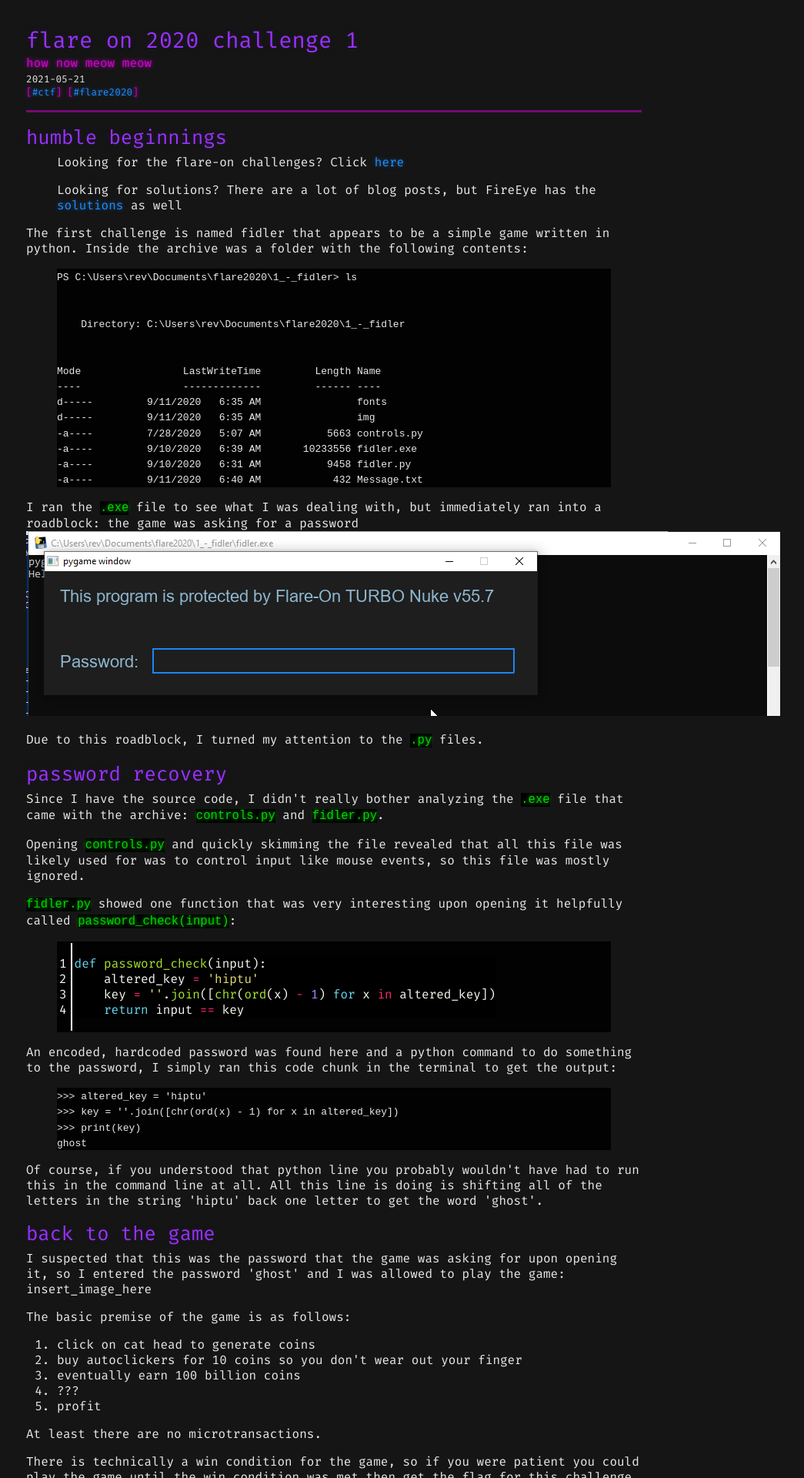
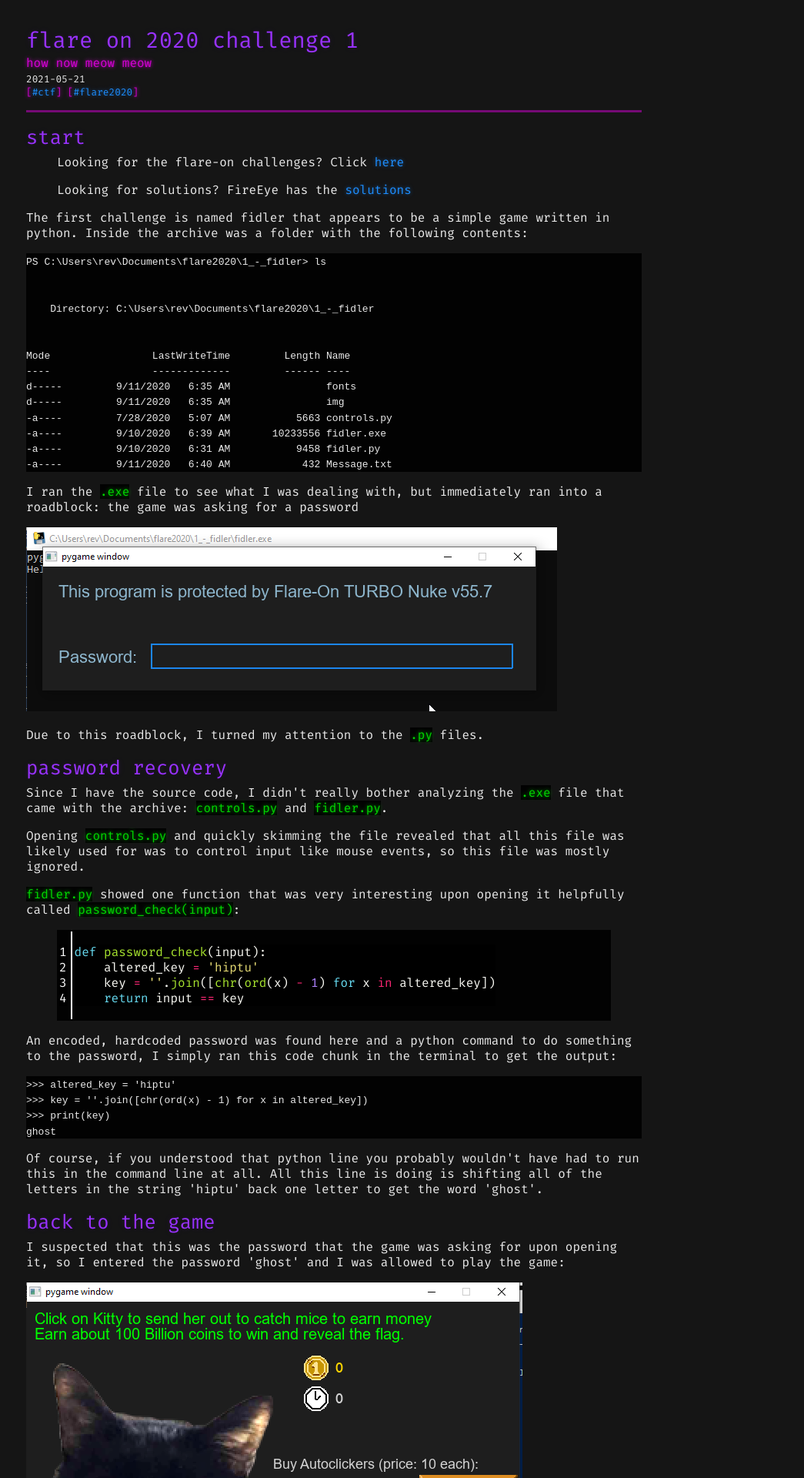
Before and after one commit to nyhilum/old-jekyll-blog, a Jekyll site: the page built from ctf/_posts/2021-05-21-flare2020c1.md, in a window 1280 px wide. Shown: the top 1920 px of the page at 77% size, without its empty margins (206-1251 px from the left). Built offline with Jekyll 4.4.1, drawn with Linux system fonts in a browser that asks for light colours; some of the changed text lies outside the part shown.

Commit message:
new post

````diff
--- a/_sass/base.scss
+++ b/_sass/base.scss
@@ -39,10 +39,10 @@
 }
 
 code.language-plaintext.highlighter-rouge {
+    font-family: $font-fam;
     color: $inline-color;
     text-shadow: $inline-shadow;
     background: $code-bg;
-    font-size: 1.2em;
 }
 
 footer {
--- a/ctf/_posts/2021-05-21-flare2020c1.md
+++ b/ctf/_posts/2021-05-21-flare2020c1.md
@@ -4,13 +4,14 @@
 slug: flare on 2020 c1
 tags: ctf flare2020
 ---
-# humble beginnings
+# start
 > Looking for the flare-on challenges? Click [here](https://flare-on.com/files/Flare-On7_Challenges.zip)
 >
-> Looking for solutions? There are a lot of blog posts, but FireEye has the [solutions](https://www.fireeye.com/blog/threat-research/2020/10/flare-on-7-challenge-solutions.html) as well
+> Looking for solutions? FireEye has the [solutions](https://www.fireeye.com/blog/threat-research/2020/10/flare-on-7-challenge-solutions.html)
 
 The first challenge is named fidler that appears to be a simple game written in python. Inside the archive was a folder with the following contents:
-{% highlight plaintext %}
+
+```
 PS C:\Users\rev\Documents\flare2020\1_-_fidler> ls
 
 
@@ -25,10 +26,11 @@
 -a----         9/10/2020   6:39 AM       10233556 fidler.exe
 -a----         9/10/2020   6:31 AM           9458 fidler.py
 -a----         9/11/2020   6:40 AM            432 Message.txt
-{% endhighlight %}
+```
 
 I ran the `.exe` file to see what I was dealing with, but immediately ran into a roadblock: the game was asking for a password
-![](../../assets/flare2020_c1_passscreen.png)
+
+![password screen](../../assets/flare2020_c1_passscreen.png)
 
 Due to this roadblock, I turned my attention to the `.py` files.
 
@@ -47,18 +49,19 @@
 {% endhighlight %}
 
 An encoded, hardcoded password was found here and a python command to do something to the password, I simply ran this code chunk in the terminal to get the output:
-{% highlight plaintext %}
+
+```
 >>> altered_key = 'hiptu'
 >>> key = ''.join([chr(ord(x) - 1) for x in altered_key])
 >>> print(key)
 ghost
-{% endhighlight %}
-
+```
 Of course, if you understood that python line you probably wouldn't have had to run this in the command line at all. All this line is doing is shifting all of the letters in the string 'hiptu' back one letter to get the word 'ghost'.
 
 # back to the game
 I suspected that this was the password that the game was asking for upon opening it, so I entered the password 'ghost' and I was allowed to play the game:
-insert_image_here
+
+![game screen](../../assets/flare2020_c1_gamescreen.png)
 
 The basic premise of the game is as follows:
 1. click on cat head to generate coins
@@ -143,7 +146,5 @@
 > idle_with_kitty@flare-on.com
 {% endhighlight %}
 
-# conclusions
-If you had prior knowledge of python or programming in general, this would not have been too difficult to figure out. If you wanted a challenge, disassembling the binary and figuring it out that way would've been the way to go.
-
-To me, this challenge emphasized focusing on some details while ignoring others which is a very thin line to walk. There's a ton of boilerplate code that can be skipped, but getting in the habit of skipping code can have negative consequences. For this challenge, it says you need "about 100 billion" coins to win, but what does "about" even mean? 1.1 billion? 1.2 billion? 1.00001 billion? We found out that it was literally some values in a very limited range, so if you attempted to brute force the solution without knowing the specific range, you may have inadvertently missed the magic range.
+# takeaways
+While this challenge wasn't too difficult, I did spin my wheels a bit by not paying attention to some details. I went straight to the `decode_flag` function after identifying the password and was met with some challenges when attempting to manually reverse the decoding. Taking a step back and looking at the function call stack a bit closer helped me identify what I was missing.
````
Also changed, not shown: ctf/_posts/2021-05-23-flare2020c2.md (added, +78 -0 lines), assets/flare2020_c1_passscreen.png, assets/flare2020c2-addeddll.png (added), assets/flare2020c2-brokenxml.png (added), assets/flare2020c2-cff-explorer.png (added), assets/flare2020c2-dllerror.png (added), assets/flare2020c2-flag.png (added), assets/flare2020c2-pebear1.png (added), assets/flare2020c2-pebear2.png (added).
